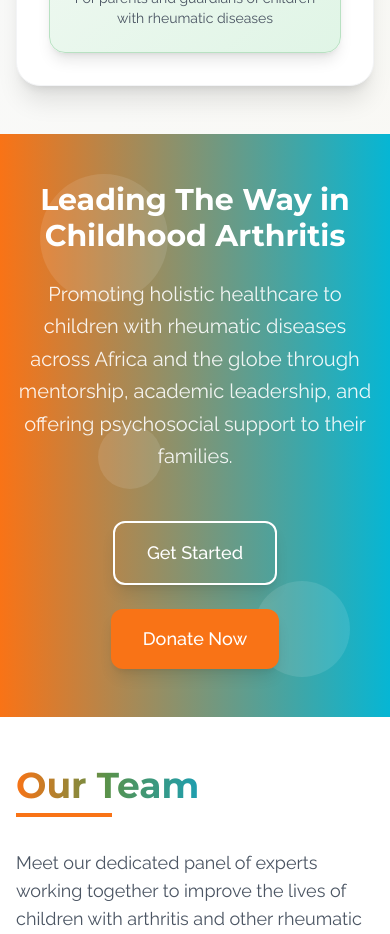
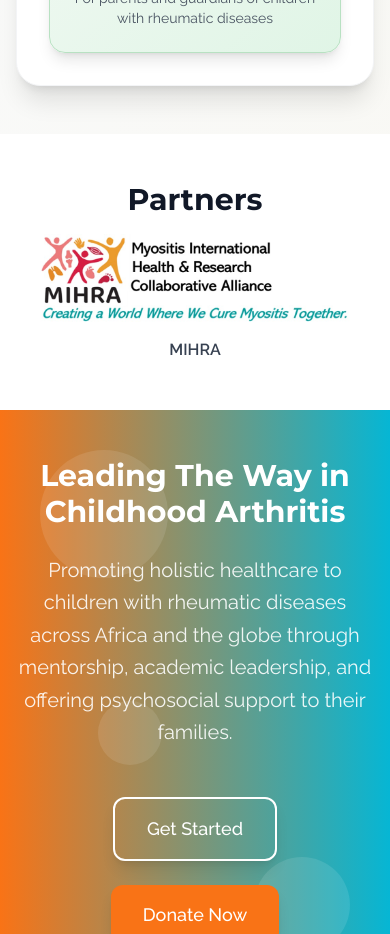
Before and after one commit to kiptanuiBoaz/hope-arthritis-foundation-v3, a React (Vite) app: page / in a window 390 px wide. Shown: the part 8320-9254 px from the top of the page. Built offline with nearby package versions, Linux system fonts and the light colour scheme; no server answers.

Commit message:
feat: add rehuma reg field

```diff
--- a/src/App.tsx
+++ b/src/App.tsx
@@ -1,4 +1,5 @@
 import React from "react";
+import { useLocation } from "react-router-dom";
 import {
   BrowserRouter as Router,
   Routes,
@@ -25,12 +26,16 @@ const Gallery = React.lazy(() => import("./pages/Gallery"));
 const BootCampRegistration = React.lazy(
   () => import("./pages/BootCampRegistration")
 );
+const RheumaFest = React.lazy(() => import("./pages/RheumaFest"));
 
 function App() {
+  const location = window.location.pathname;
+  console.log(location);
+  const hideNavbar = location === "/rheuma-fest";
   return (
-    <Router>
-      <div className="min-h-screen flex flex-col">
-        <Navbar />
+    <div className="min-h-screen flex flex-col">
+      <Router>
+        {!hideNavbar && <Navbar />}
         <main className="flex-grow">
           <React.Suspense
             fallback={
@@ -56,13 +61,14 @@ function App() {
                 path="/bootcamp-registration"
                 element={<BootCampRegistration />}
               />
+              <Route path="/rheuma-fest" element={<RheumaFest />} />
               <Route path="*" element={<Navigate to="/" replace />} />
             </Routes>
           </React.Suspense>
         </main>
         <Footer />
-      </div>
-    </Router>
+      </Router>
+    </div>
   );
 }
 
--- /dev/null
+++ b/src/components/Partners.tsx
@@ -0,0 +1,28 @@
+import React from "react";
+
+export default function Partners() {
+  return (
+    <section className="bg-white py-12 md:py-16">
+      <div className="container mx-auto px-4">
+        <h2 className="text-3xl md:text-4xl font-bold text-center text-gray-900 mb-4">
+          Partners
+        </h2>
+        {/* <p className="text-center text-lg text-gray-600 mb-8 max-w-2xl mx-auto">
+          We collaborate with industry leaders to deliver exceptional solutions
+          and drive innovation.
+        </p> */}
+        <div className="flex justify-center items-center gap-8 flex-wrap">
+          <div className="flex flex-col items-center">
+            <img
+              src="/partners/myositis_international_logo.png"
+              alt="Myositis International Health & Research Collaborative Alliance"
+              className="h-24 w-auto mb-2 object-contain"
+              style={{ maxWidth: 320 }}
+            />
+            <span className="text-base font-semibold text-gray-700">MIHRA</span>
+          </div>
+        </div>
+      </div>
+    </section>
+  );
+}
--- a/src/pages/Home.tsx
+++ b/src/pages/Home.tsx
@@ -5,6 +5,7 @@ const Hero = React.lazy(() => import("../components/Hero"));
 const About = React.lazy(() => import("../components/About"));
 const CoreValues = React.lazy(() => import("../components/CoreValues"));
 const WhatWeDo = React.lazy(() => import("../components/WhatWeDo"));
+const Partners = React.lazy(() => import("../components/Partners"));
 const CallToAction = React.lazy(() => import("../components/CallToAction"));
 const Testimonials = React.lazy(() => import("../Testimonials"));
 const Contact = React.lazy(() => import("../components/Contact"));
@@ -22,6 +23,7 @@ const Home: React.FC = () => {
       <About />
       <CoreValues />
       <WhatWeDo />
+      <Partners />
       <CallToAction />
       <TeamSction />
       <Testimonials />
--- /dev/null
+++ b/src/pages/RheumaFest.tsx
@@ -0,0 +1,29 @@
+import React from "react";
+
+interface RheumaFestProps {
+  src?: string;
+}
+
+const DEFAULT_IFRAME_SRC =
+  "https://public.eventaccumen.devligence.com/?event_id=33422706-77d0-4970-b9e7-d0594f362e80";
+
+const RheumaFest: React.FC<RheumaFestProps> = ({ src }) => {
+  return (
+    <div className="fixed inset-0 w-full h-full bg-gray-50 z-10">
+      <iframe
+        src={src || DEFAULT_IFRAME_SRC}
+        title="Rheuma Fest"
+        className="w-full h-full border-0"
+        allowFullScreen
+        style={{
+          width: "100vw",
+          height: "100vh",
+          minHeight: "100vh",
+          minWidth: "100vw",
+        }}
+      />
+    </div>
+  );
+};
+
+export default RheumaFest;
```
Also changed, not shown: public/partners/myositis_international_logo.png (added), 1 other file (tests, documents, lock files or other folders).
